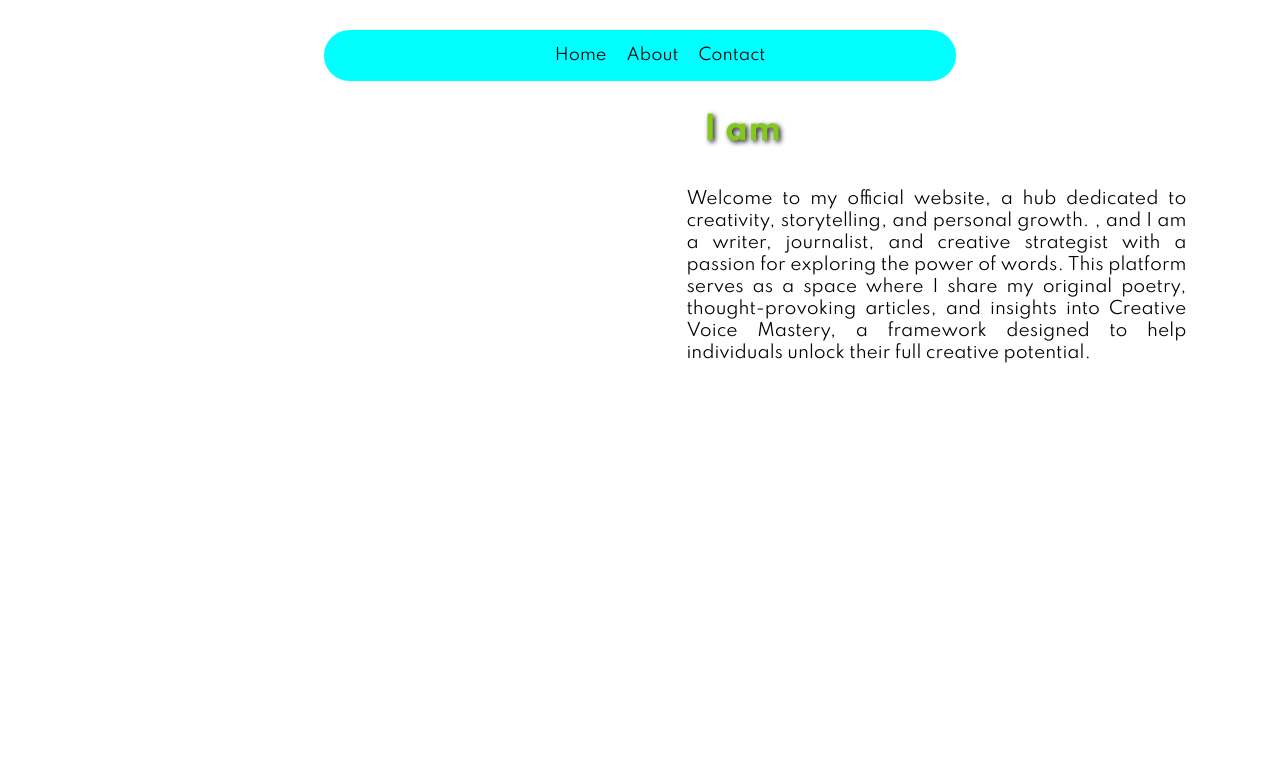
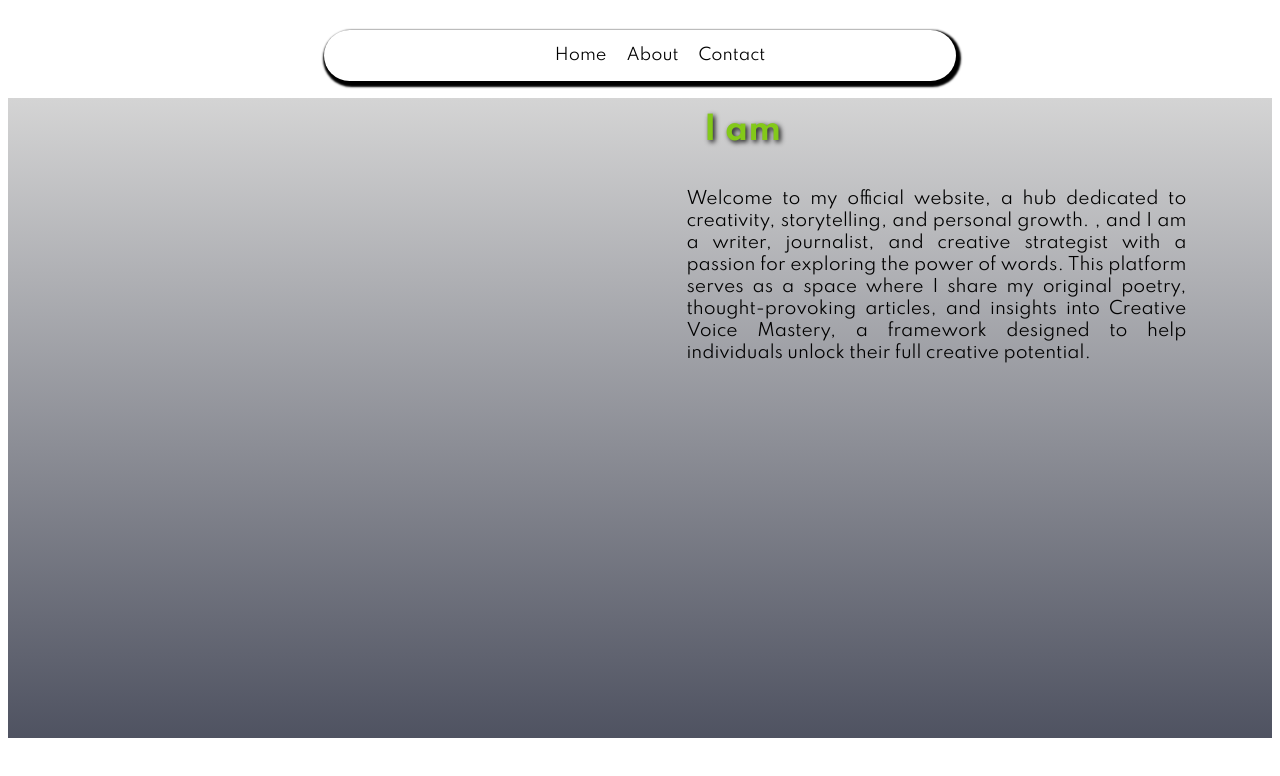
Before and after one commit to markderrck5445/react, a React (Create React App) app in the folder project1/: page / in a window 1280 px wide. Shown: the top 776 px of the page. Built offline with nearby package versions, Linux system fonts and the light colour scheme.

Commit message:
added new files ,pages ,navbar,and home section added some content in it

```diff
--- a/project1/src/index.css
+++ b/project1/src/index.css
@@ -30,9 +30,10 @@
     align-items: center;
     justify-content: center;
     margin-left: 25%;
+    font-family: system-ui, -apple-system, BlinkMacSystemFont, 'Segoe UI', Roboto, Oxygen, Ubuntu, Cantarell, 'Open Sans', 'Helvetica Neue', sans-serif;
     border-radius: 60px;
-    background-color: aqua;
-    backdrop-filter: blur(10px);
+    backdrop-filter: blur(5px);
+    box-shadow:  black 2px 3px 2px 3px;
     margin-top: 30px;
 }
 
@@ -83,3 +84,11 @@
     color: black;
     position: absolute;
 }
+
+.container{
+    width: 100%;
+    height: 80vh;
+    background-position: center;
+    background-image: linear-gradient(rgba(194, 194, 194, 0.7),rgba(4,9,30,0.7));
+    background-size: cover;
+}
--- a/project1/src/pages/Home.js
+++ b/project1/src/pages/Home.js
@@ -2,6 +2,7 @@ import React from 'react'
 const Home=()=> {
   return (
     <div>
+      <div className="container">
      <div className="col-1">
         <h1 className="shilla">
        <span> I am </span>
@@ -12,6 +13,7 @@ const Home=()=> {
         This platform serves as a space where I share my original poetry, thought-provoking articles, and insights into Creative Voice Mastery, a framework designed to help individuals unlock their full creative potential.
         </p>
      </div>
+     </div>
     </div>
 
   )
```
Also changed, not shown: project1/src/components/NavBar.js (+0 -8 lines), project1/src/components/TopNavBar.js (added, +11 -0 lines), project1/src/img/pic3.jpg (added).
